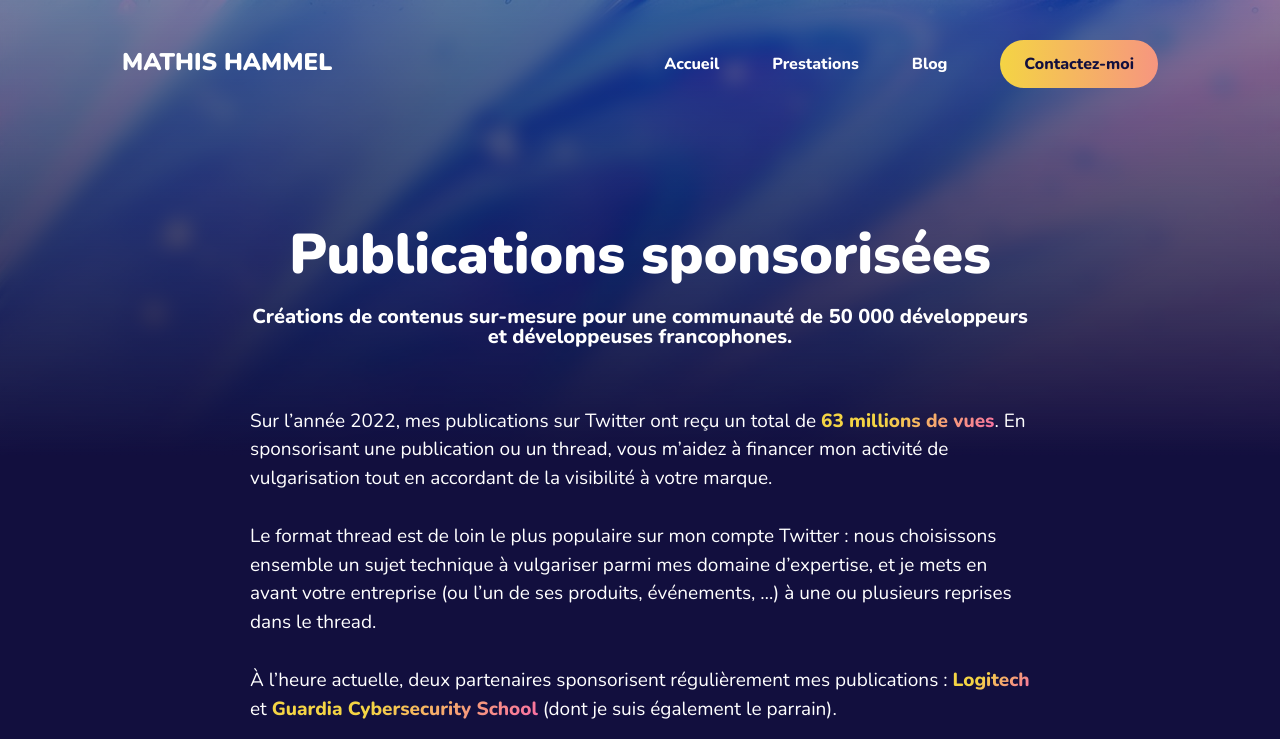
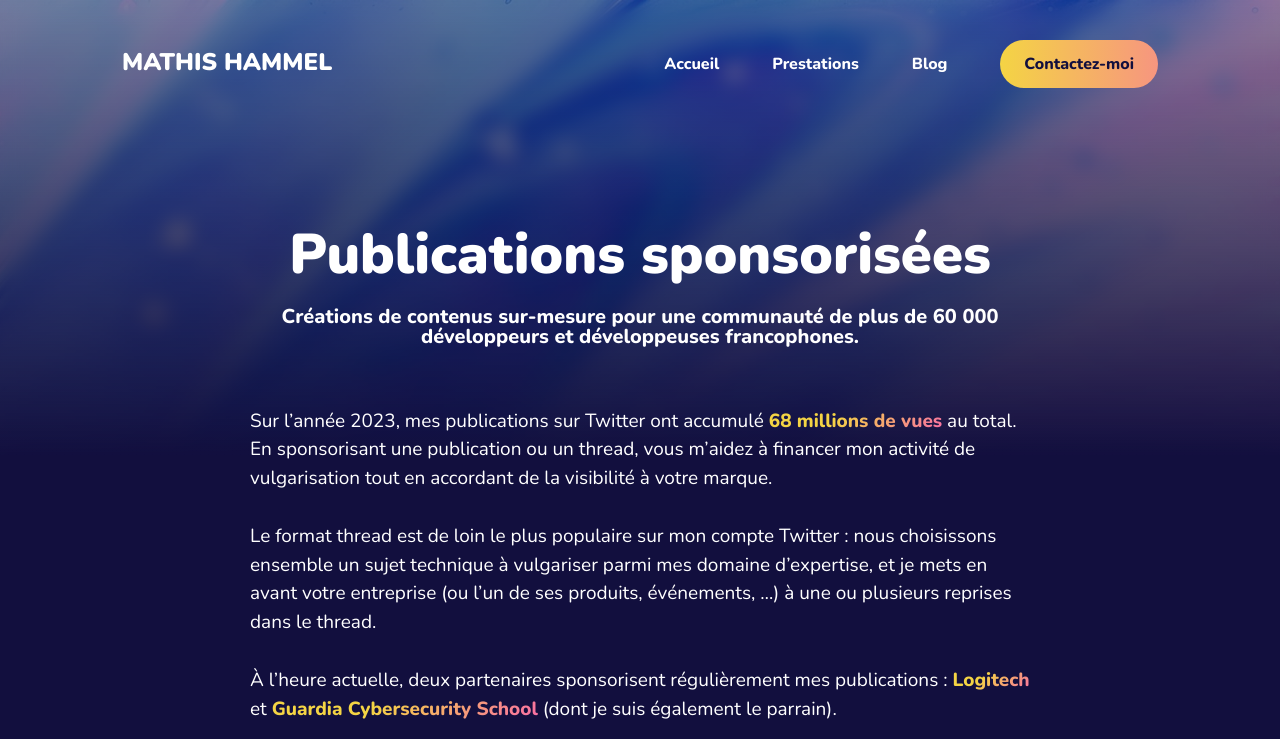
Before and after one commit to MathisHammel/MathisHammel.github.io, a Jekyll site: the page built from _projects/2023-09-01-sponsoring.md, in a window 1280 px wide and 900 px high, cut to the strip 0-739 px from the top of the window. Built offline with Jekyll 4.4.1, drawn with Linux system fonts in a browser that asks for light colours.

Commit message:
Update sponsoring data

```diff
--- a/_projects/2023-09-01-sponsoring.md
+++ b/_projects/2023-09-01-sponsoring.md
@@ -1,12 +1,12 @@
 ---
 title: Publications sponsorisées
 date: 2023-09-01 08:00:05 +0100
-subtitle: Créations de contenus sur-mesure pour une communauté de 50 000 développeurs et développeuses francophones.
+subtitle: Créations de contenus sur-mesure pour une communauté de plus de 60 000 développeurs et développeuses francophones.
 image: '/images/project-sponso.jpg'
 tags: [IA, Cybersécurité]
 ---
 
-Sur l'année 2022, mes publications sur Twitter ont reçu un total de **63 millions de vues**. En sponsorisant une publication ou un thread, vous m'aidez à financer mon activité de vulgarisation tout en accordant de la visibilité à votre marque.
+Sur l'année 2023, mes publications sur Twitter ont accumulé **68 millions de vues** au total. En sponsorisant une publication ou un thread, vous m'aidez à financer mon activité de vulgarisation tout en accordant de la visibilité à votre marque.
 
 Le format thread est de loin le plus populaire sur mon compte Twitter : nous choisissons ensemble un sujet technique à vulgariser parmi mes domaine d'expertise, et je mets en avant votre entreprise (ou l'un de ses produits, événements, ...) à une ou plusieurs reprises dans le thread.
 
```
